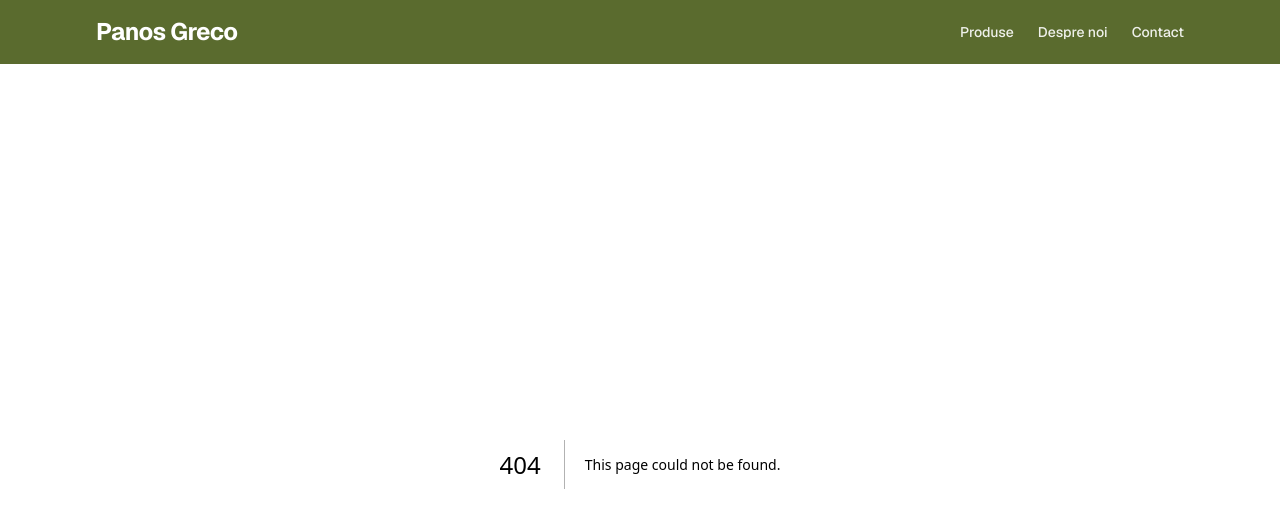
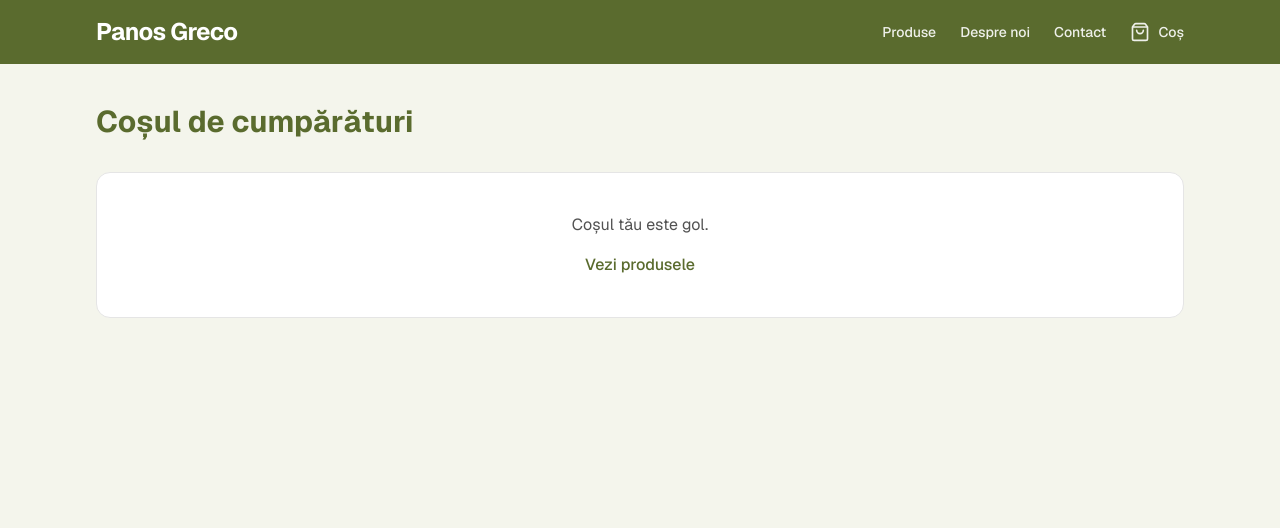
Before and after one commit to SoareMariosPanagiotis/panos-greco, a Next.js app in the folder web/: page /cos in a window 1280 px wide. Before the commit this address had no page. Shown: the top 528 px of the page. Built offline with nearby package versions, Linux system fonts and the light colour scheme.

Commit message:
Add shopping cart with header counter and cart page

```diff
--- /dev/null
+++ b/web/app/cos/page.tsx
@@ -0,0 +1,10 @@
+import { CartView } from "@/components/cart-view";
+
+export default function CartPage() {
+    return (
+        <main className="mx-auto w-full max-w-6xl px-8 py-10">
+            <h1 className="text-3xl font-bold text-olive">Coșul de cumpărături</h1>
+            <CartView />
+        </main>
+    );
+}
--- a/web/app/layout.tsx
+++ b/web/app/layout.tsx
@@ -1,5 +1,6 @@
 import type { Metadata } from "next";
 import { Geist, Geist_Mono } from "next/font/google";
+import { CartProvider } from "@/components/cart-provider";
 import { SiteHeader } from "@/components/site-header";
 import "./globals.css";
 
@@ -29,8 +30,10 @@ export default function RootLayout({
             className={`${geistSans.variable} ${geistMono.variable} h-full antialiased`}
         >
         <body className="flex min-h-full flex-col bg-olive-light font-sans">
+        <CartProvider>
             <SiteHeader />
             {children}
+        </CartProvider>
         </body>
         </html>
     );
--- a/web/app/produse/[slug]/page.tsx
+++ b/web/app/produse/[slug]/page.tsx
@@ -56,7 +56,11 @@ async function ProductView({ params }: { params: Promise<{ slug: string }> }) {
                     <p className="mt-4 text-neutral-700">{product.description}</p>
                 )}
 
-                <VariantPicker variants={product.productVariantsByProductId.nodes} />
+                <VariantPicker
+                    productName={product.name}
+                    productSlug={slug}
+                    variants={product.productVariantsByProductId.nodes}
+                />
             </div>
         </div>
     );
--- /dev/null
+++ b/web/components/cart-link.tsx
@@ -0,0 +1,21 @@
+"use client";
+
+import Link from "next/link";
+import { ShoppingBag } from "lucide-react";
+import { useCart } from "@/components/cart-provider";
+
+export function CartLink() {
+    const { totalCount } = useCart();
+
+    return (
+        <Link href="/cos" className="flex items-center gap-2 opacity-90 hover:opacity-100">
+            <ShoppingBag className="size-5" />
+            <span>Coș</span>
+            {totalCount > 0 && (
+                <span className="rounded-full bg-white px-2 text-xs font-bold text-olive">
+          {totalCount}
+        </span>
+            )}
+        </Link>
+    );
+}
--- /dev/null
+++ b/web/components/cart-provider.tsx
@@ -0,0 +1,99 @@
+"use client";
+
+import { createContext, useContext, useEffect, useState, type ReactNode } from "react";
+
+export type CartItem = {
+    variantId: string;
+    productName: string;
+    productSlug: string;
+    sizeLabel: string;
+    price: string;
+    quantity: number;
+};
+
+type CartContextValue = {
+    items: CartItem[];
+    totalCount: number;
+    totalPrice: number;
+    addItem: (item: Omit<CartItem, "quantity">, quantity: number) => void;
+    updateQuantity: (variantId: string, quantity: number) => void;
+    removeItem: (variantId: string) => void;
+    clearCart: () => void;
+};
+
+const CartContext = createContext<CartContextValue | null>(null);
+const STORAGE_KEY = "panos-greco-cart";
+
+export function CartProvider({ children }: { children: ReactNode }) {
+    const [items, setItems] = useState<CartItem[]>([]);
+    const [loaded, setLoaded] = useState(false);
+
+    // 1. La pornire: citim coșul salvat în browser
+    useEffect(() => {
+        try {
+            const saved = localStorage.getItem(STORAGE_KEY);
+            if (saved) setItems(JSON.parse(saved));
+        } catch {
+            // dacă browserul nu permite localStorage, pornim cu coș gol
+        }
+        setLoaded(true);
+    }, []);
+
+    // 2. La fiecare schimbare: salvăm coșul în browser
+    useEffect(() => {
+        if (!loaded) return;
+        try {
+            localStorage.setItem(STORAGE_KEY, JSON.stringify(items));
+        } catch {
+            // nu putem salva, dar coșul merge în continuare în pagină
+        }
+    }, [items, loaded]);
+
+    function addItem(item: Omit<CartItem, "quantity">, quantity: number) {
+        setItems((current) => {
+            const existing = current.find((i) => i.variantId === item.variantId);
+            if (existing) {
+                // produsul e deja în coș: creștem doar cantitatea
+                return current.map((i) =>
+                    i.variantId === item.variantId ? { ...i, quantity: i.quantity + quantity } : i,
+                );
+            }
+            return [...current, { ...item, quantity }];
+        });
+    }
+
+    function removeItem(variantId: string) {
+        setItems((current) => current.filter((i) => i.variantId !== variantId));
+    }
+
+    function updateQuantity(variantId: string, quantity: number) {
+        if (quantity < 1) {
+            removeItem(variantId);
+            return;
+        }
+        setItems((current) =>
+            current.map((i) => (i.variantId === variantId ? { ...i, quantity } : i)),
+        );
+    }
+
+    function clearCart() {
+        setItems([]);
+    }
+
+    const totalCount = items.reduce((sum, i) => sum + i.quantity, 0);
+    const totalPrice = items.reduce((sum, i) => sum + Number(i.price) * i.quantity, 0);
+
+    return (
+        <CartContext.Provider
+            value={{ items, totalCount, totalPrice, addItem, updateQuantity, removeItem, clearCart }}
+        >
+            {children}
+        </CartContext.Provider>
+    );
+}
+
+export function useCart() {
+    const cart = useContext(CartContext);
+    if (!cart) throw new Error("useCart trebuie folosit în interiorul CartProvider");
+    return cart;
+}
--- /dev/null
+++ b/web/components/cart-view.tsx
@@ -0,0 +1,89 @@
+"use client";
+
+import Link from "next/link";
+import { Button } from "@/components/ui/button";
+import { useCart } from "@/components/cart-provider";
+import { formatPrice } from "@/lib/catalog";
+
+export function CartView() {
+    const { items, totalPrice, updateQuantity, removeItem } = useCart();
+
+    if (items.length === 0) {
+        return (
+            <div className="mt-8 rounded-xl border bg-white p-10 text-center">
+                <p className="text-neutral-600">Coșul tău este gol.</p>
+                <Link href="/" className="mt-4 inline-block font-medium text-olive hover:underline">
+                    Vezi produsele
+                </Link>
+            </div>
+        );
+    }
+
+    return (
+        <div className="mt-8 grid gap-8 lg:grid-cols-[1fr_320px]">
+            <ul className="divide-y rounded-xl border bg-white">
+                {items.map((item) => (
+                    <li key={item.variantId} className="flex flex-wrap items-center gap-4 p-4">
+                        <div className="min-w-0 flex-1">
+                            <Link href={`/produse/${item.productSlug}`} className="font-medium hover:text-olive">
+                                {item.productName}
+                            </Link>
+                            <p className="text-sm text-neutral-500">
+                                {item.sizeLabel} · {formatPrice(item.price)} / buc.
+                            </p>
+                        </div>
+                        <div className="flex items-center rounded-lg border">
+                            <button
+                                type="button"
+                                onClick={() => updateQuantity(item.variantId, item.quantity - 1)}
+                                className="px-3 py-1"
+                                aria-label="Scade cantitatea"
+                            >
+                                −
+                            </button>
+                            <span className="w-10 text-center">{item.quantity}</span>
+                            <button
+                                type="button"
+                                onClick={() => updateQuantity(item.variantId, item.quantity + 1)}
+                                className="px-3 py-1"
+                                aria-label="Crește cantitatea"
+                            >
+                                +
+                            </button>
+                        </div>
+                        <p className="w-28 text-right font-semibold">
+                            {formatPrice(String(Number(item.price) * item.quantity))}
+                        </p>
+                        <button
+                            type="button"
+                            onClick={() => removeItem(item.variantId)}
+                            className="text-sm text-neutral-500 hover:text-red-600"
+                        >
+                            Șterge
+                        </button>
+                    </li>
+                ))}
+            </ul>
+
+            <aside className="h-fit rounded-xl border bg-white p-6">
+                <h2 className="font-semibold">Sumar comandă</h2>
+                <div className="mt-4 flex justify-between">
+                    <span>Produse</span>
+                    <span>{formatPrice(String(totalPrice))}</span>
+                </div>
+                <div className="mt-2 flex justify-between text-sm text-neutral-500">
+                    <span>Livrare</span>
+                    <span>se calculează la comandă</span>
+                </div>
+                <div className="mt-4 flex justify-between border-t pt-4 text-lg font-bold">
+                    <span>Total</span>
+                    <span>{formatPrice(String(totalPrice))}</span>
+                </div>
+                <Button disabled size="lg" className="mt-6 w-full bg-olive">
+                    Finalizează comanda
+                </Button>
+                <p className="mt-2 text-xs text-neutral-500">Finalizarea comenzii vine la pasul următor.</p>
+            </aside>
+        </div>
+    );
+}
--- a/web/components/site-header.tsx
+++ b/web/components/site-header.tsx
@@ -1,4 +1,5 @@
 import Link from "next/link";
+import { CartLink } from "@/components/cart-link";
 
 const links = [
     { href: "/", label: "Produse" },
@@ -10,10 +11,10 @@ export function SiteHeader() {
     return (
         <header className="bg-olive text-white">
             <div className="mx-auto flex max-w-6xl items-center justify-between px-8 py-4">
-                <Link href="/web/public" className="text-2xl font-bold tracking-tight">
+                <Link href="/" className="text-2xl font-bold tracking-tight">
                     Panos Greco
                 </Link>
-                <nav className="flex gap-6 text-sm font-medium">
+                <nav className="flex items-center gap-6 text-sm font-medium">
                     {links.map((link) => (
                         <Link
                             key={link.href}
@@ -23,6 +24,7 @@ export function SiteHeader() {
                             {link.label}
                         </Link>
                     ))}
+                    <CartLink />
                 </nav>
             </div>
         </header>
--- a/web/components/variant-picker.tsx
+++ b/web/components/variant-picker.tsx
@@ -1,18 +1,43 @@
 "use client";
 
 import { useState } from "react";
+import Link from "next/link";
 import { Button } from "@/components/ui/button";
+import { useCart } from "@/components/cart-provider";
 import { formatPrice, formatSize, type Variant } from "@/lib/catalog";
 
-export function VariantPicker({ variants }: { variants: Variant[] }) {
-    // Starea: ce mărime e aleasă și ce cantitate
+type Props = {
+    productName: string;
+    productSlug: string;
+    variants: Variant[];
+};
+
+export function VariantPicker({ productName, productSlug, variants }: Props) {
+    const { addItem } = useCart();
     const [selectedId, setSelectedId] = useState(variants[0]?.id);
     const [quantity, setQuantity] = useState(1);
+    const [added, setAdded] = useState(false);
 
     const selected = variants.find((variant) => variant.id === selectedId) ?? variants[0];
     if (!selected) return null;
 
     const total = Number(selected.price) * quantity;
+
+    function handleAdd() {
+        addItem(
+            {
+                variantId: selected.id,
+                productName,
+                productSlug,
+                sizeLabel: formatSize(selected.packSize, selected.packUnit),
+                price: selected.price,
+            },
+            quantity,
+        );
+        setQuantity(1);
+        setAdded(true);
+        setTimeout(() => setAdded(false), 3000);
+    }
 
     return (
         <div className="mt-8">
@@ -63,9 +88,23 @@ export function VariantPicker({ variants }: { variants: Variant[] }) {
                 <p className="text-2xl font-bold">{formatPrice(String(total))}</p>
             </div>
 
-            <Button size="lg" className="mt-6 w-full bg-olive py-6 text-base hover:bg-olive/90">
+            <Button
+                size="lg"
+                onClick={handleAdd}
+                className="mt-6 w-full bg-olive py-6 text-base hover:bg-olive/90"
+            >
                 Adaugă în coș
             </Button>
+
+            {added && (
+                <p className="mt-3 rounded-lg bg-green-50 px-4 py-3 text-sm text-green-800">
+                    Produsul a fost adăugat în coș.{" "}
+                    <Link href="/cos" className="font-medium underline">
+                        Vezi coșul
+                    </Link>
+                </p>
+            )}
+
             <p className="mt-3 text-xs text-neutral-500">Prețurile includ TVA.</p>
         </div>
     );
--- a/web/lib/catalog.ts
+++ b/web/lib/catalog.ts
@@ -50,5 +50,8 @@ export function formatSize(size: number, unit: string) {
 }
 
 export function formatPrice(price: string) {
-    return `${Number(price).toLocaleString("ro-RO", { minimumFractionDigits: 2 })} lei`;
+    return `${Number(price).toLocaleString("ro-RO", {
+        minimumFractionDigits: 2,
+        maximumFractionDigits: 2,
+    })} lei`;
 }
```
Lines whose indentation alone changed are shown as unchanged.
